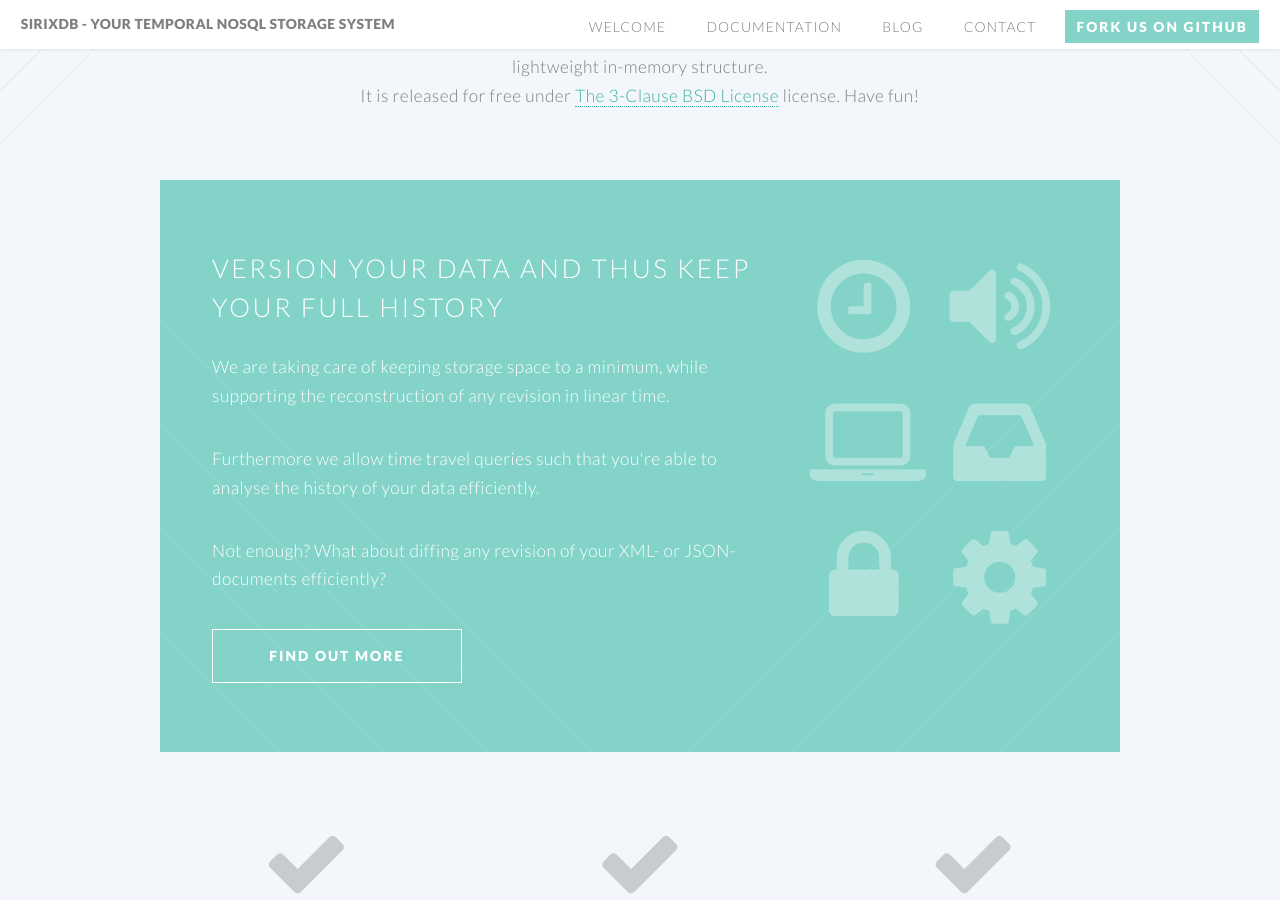
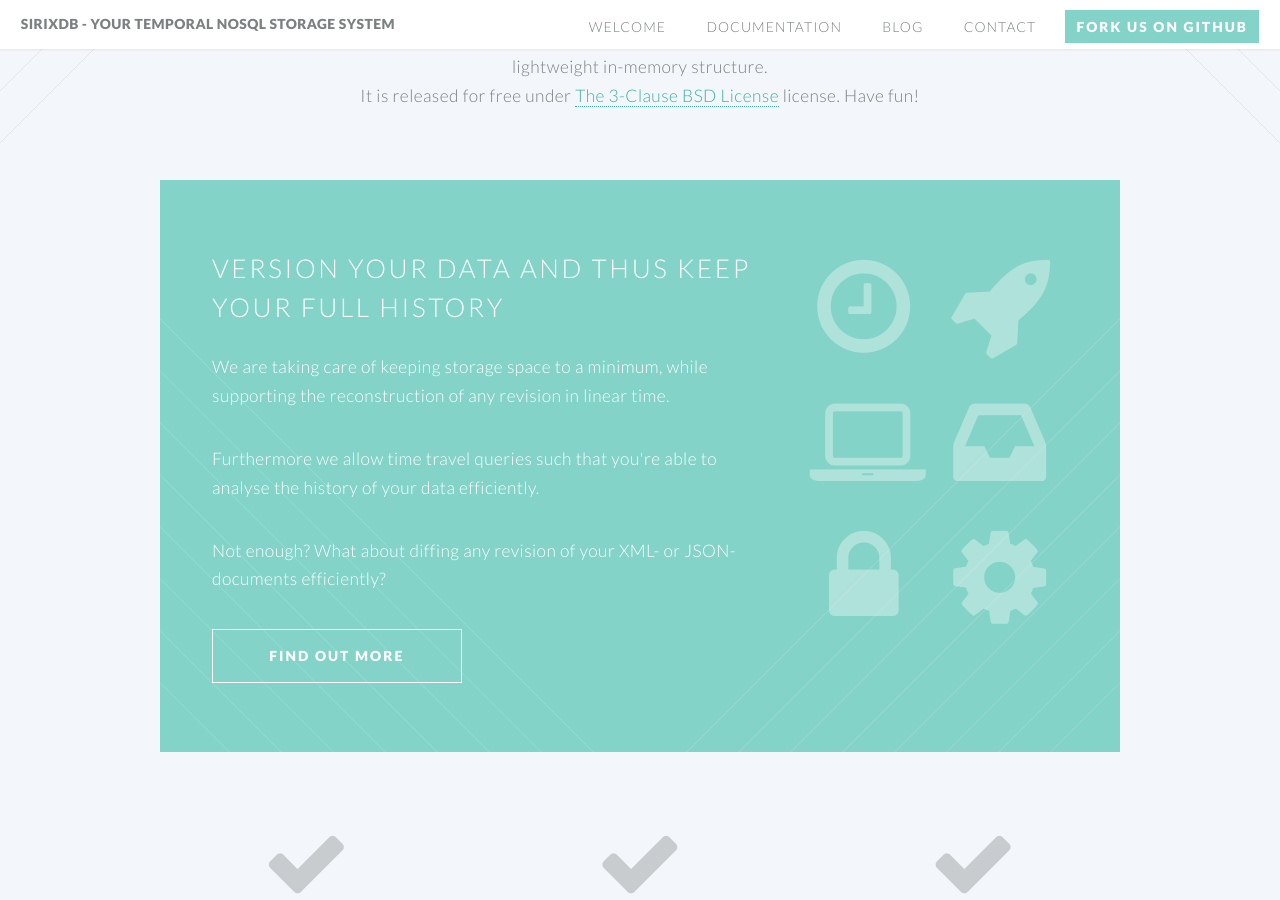
Before and after one commit to sirixdb/sirixdb.github.io, a Jekyll site: the page built from index.html, in a window 1280 px wide and 900 px high, scrolled down 890 px. Built offline with Jekyll 4.4.1, drawn with Linux system fonts in a browser that asks for light colours.

Commit message:
Update index.html

```diff
--- a/index.html
+++ b/index.html
@@ -38,7 +38,7 @@ layout: landing-page
 
 								<ul class="featured-icons">
 									<li><span class="icon fa-clock-o"><span class="label">Feature 1</span></span></li>
-									<li><span class="icon fa-volume-up"><span class="label">Feature 2</span></span></li>
+									<li><span class="icon fa-rocket"><span class="label">Feature 2</span></span></li>
 									<li><span class="icon fa-laptop"><span class="label">Feature 3</span></span></li>
 									<li><span class="icon fa-inbox"><span class="label">Feature 4</span></span></li>
 									<li><span class="icon fa-lock"><span class="label">Feature 5</span></span></li>
```
